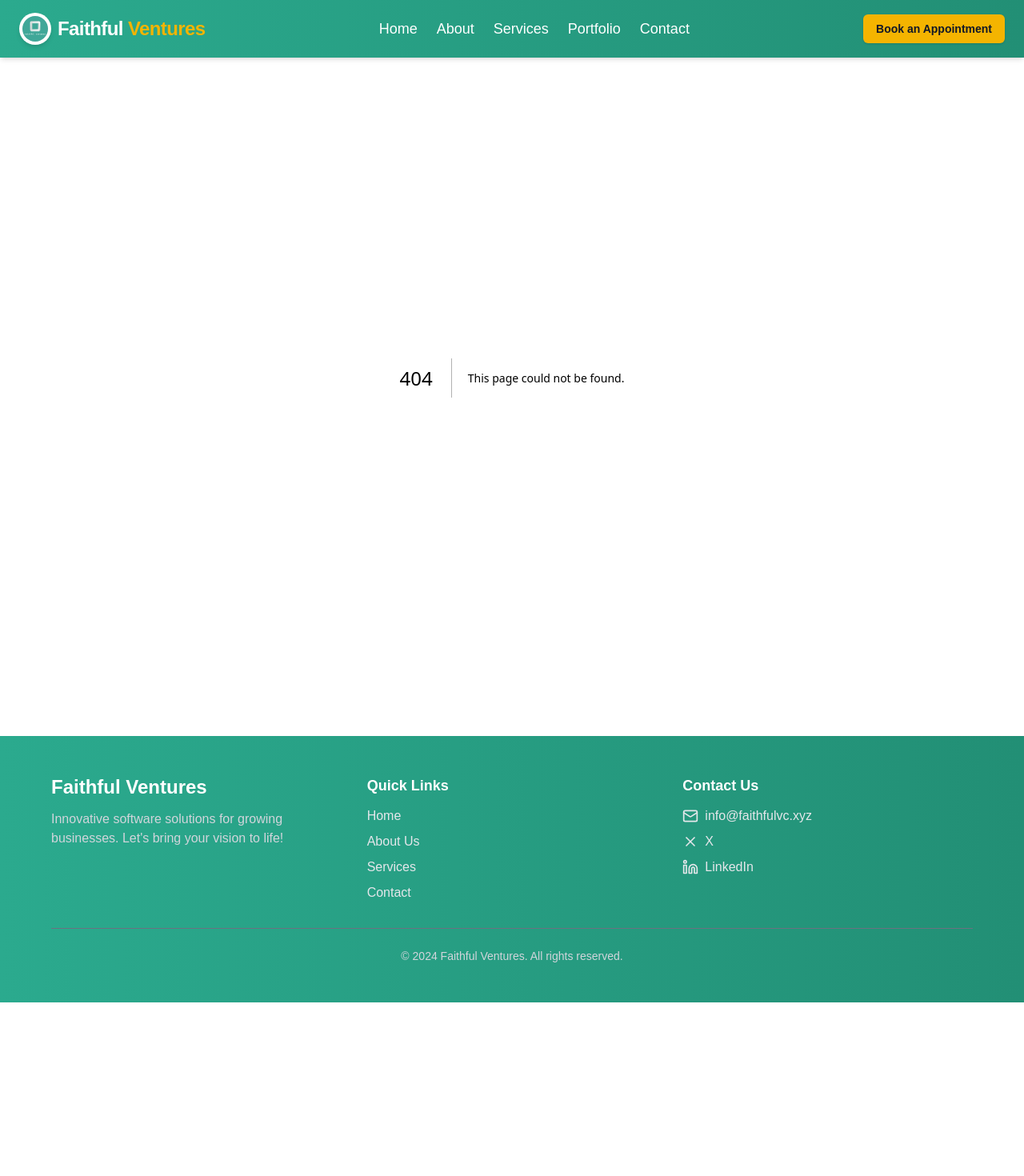
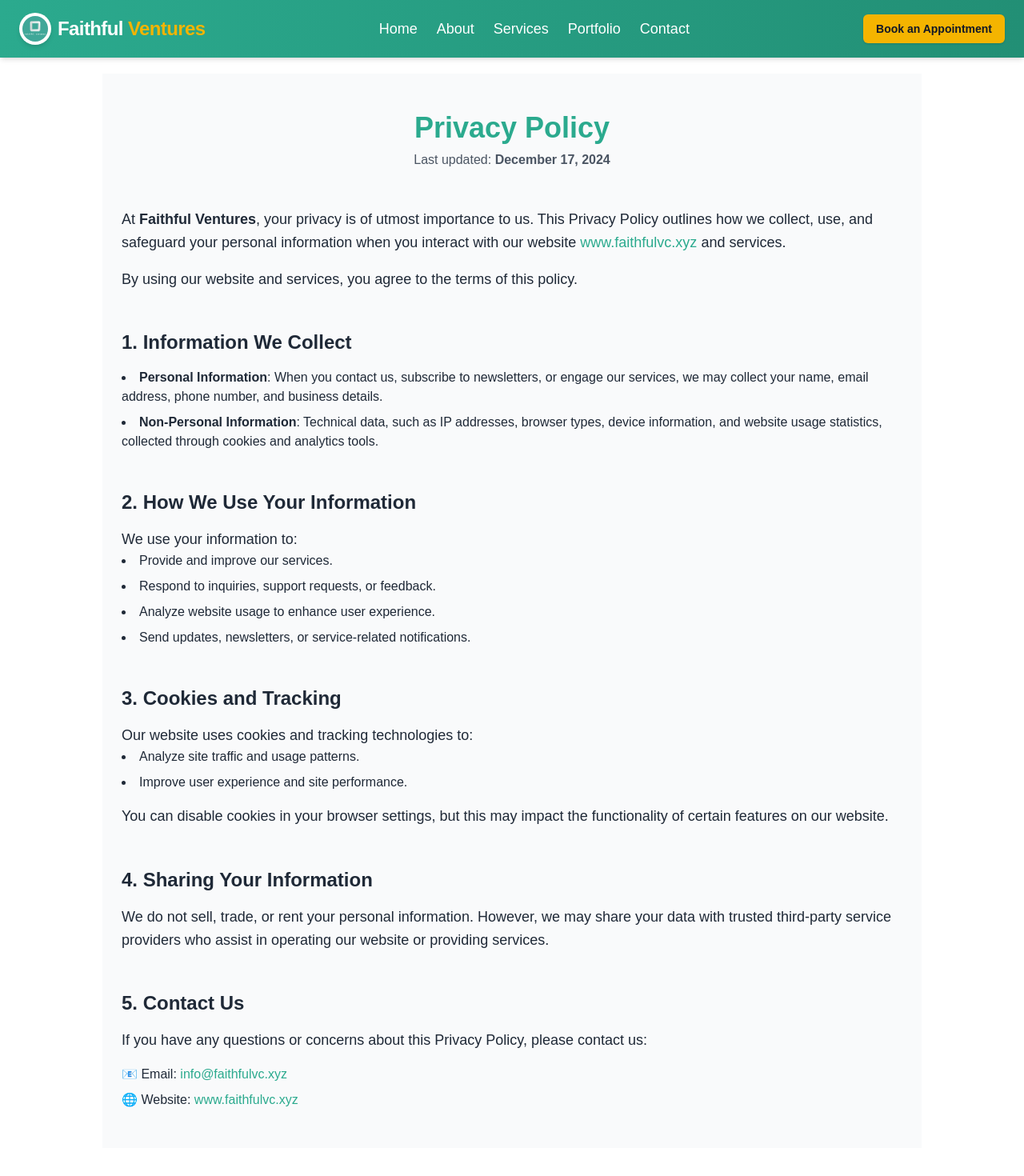
Before and after one commit to noah-sheldon/faithful-ventures, a Next.js app: page /privacy in a window 1280 px wide. Before the commit this address had no page. Shown: the top 1470 px of the page at 80% size. Before the commit the page ends 1253 px from the top, so only its background shows below. Built offline with nearby package versions, Linux system fonts and the light colour scheme.

Commit message:
privacy policy

```diff
--- /dev/null
+++ b/app/privacy/page.tsx
@@ -0,0 +1,124 @@
+import Link from "next/link";
+
+export default function PrivacyPolicy() {
+  const today = new Date().toLocaleDateString(undefined, {
+    year: "numeric",
+    month: "long",
+    day: "numeric",
+  });
+
+  return (
+    <main className="m-5 max-w-5xl mx-auto px-6 py-12 space-y-12 bg-gray-50 dark:bg-gray-900 text-gray-800 dark:text-gray-200">
+      {/* Header */}
+      <section className="text-center">
+        <h1 className="text-4xl font-extrabold text-[#2BAA8E]">
+          Privacy Policy
+        </h1>
+        <p className="mt-2 text-gray-600 dark:text-gray-400">
+          Last updated: <span className="font-semibold">{today}</span>
+        </p>
+      </section>
+
+      {/* Introduction */}
+      <section>
+        <p className="leading-relaxed text-lg">
+          At <strong>Faithful Ventures</strong>, your privacy is of utmost
+          importance to us. This Privacy Policy outlines how we collect, use,
+          and safeguard your personal information when you interact with our
+          website{" "}
+          <Link href="/" className="text-[#2BAA8E] hover:underline">
+            www.faithfulvc.xyz
+          </Link>{" "}
+          and services.
+        </p>
+        <p className="mt-4 leading-relaxed text-lg">
+          By using our website and services, you agree to the terms of this
+          policy.
+        </p>
+      </section>
+
+      {/* Information We Collect */}
+      <section>
+        <h2 className="text-2xl font-bold mb-4">1. Information We Collect</h2>
+        <ul className="space-y-2 list-disc list-inside">
+          <li>
+            <strong>Personal Information</strong>: When you contact us,
+            subscribe to newsletters, or engage our services, we may collect
+            your name, email address, phone number, and business details.
+          </li>
+          <li>
+            <strong>Non-Personal Information</strong>: Technical data, such as
+            IP addresses, browser types, device information, and website usage
+            statistics, collected through cookies and analytics tools.
+          </li>
+        </ul>
+      </section>
+
+      {/* How We Use Your Information */}
+      <section>
+        <h2 className="text-2xl font-bold mb-4">
+          2. How We Use Your Information
+        </h2>
+        <p className="leading-relaxed text-lg">We use your information to:</p>
+        <ul className="space-y-2 list-disc list-inside">
+          <li>Provide and improve our services.</li>
+          <li>Respond to inquiries, support requests, or feedback.</li>
+          <li>Analyze website usage to enhance user experience.</li>
+          <li>Send updates, newsletters, or service-related notifications.</li>
+        </ul>
+      </section>
+
+      {/* Cookies and Tracking */}
+      <section>
+        <h2 className="text-2xl font-bold mb-4">3. Cookies and Tracking</h2>
+        <p className="leading-relaxed text-lg">
+          Our website uses cookies and tracking technologies to:
+        </p>
+        <ul className="space-y-2 list-disc list-inside">
+          <li>Analyze site traffic and usage patterns.</li>
+          <li>Improve user experience and site performance.</li>
+        </ul>
+        <p className="mt-4 leading-relaxed text-lg">
+          You can disable cookies in your browser settings, but this may impact
+          the functionality of certain features on our website.
+        </p>
+      </section>
+
+      {/* Sharing Your Information */}
+      <section>
+        <h2 className="text-2xl font-bold mb-4">4. Sharing Your Information</h2>
+        <p className="leading-relaxed text-lg">
+          We do not sell, trade, or rent your personal information. However, we
+          may share your data with trusted third-party service providers who
+          assist in operating our website or providing services.
+        </p>
+      </section>
+
+      {/* Contact */}
+      <section>
+        <h2 className="text-2xl font-bold mb-4">5. Contact Us</h2>
+        <p className="leading-relaxed text-lg">
+          If you have any questions or concerns about this Privacy Policy,
+          please contact us:
+        </p>
+        <ul className="space-y-2 mt-4">
+          <li>
+            📧 Email:{" "}
+            <a
+              href="mailto:info@faithfulvc.xyz"
+              className="text-[#2BAA8E] hover:underline"
+            >
+              info@faithfulvc.xyz
+            </a>
+          </li>
+          <li>
+            🌐 Website:{" "}
+            <Link href="/" className="text-[#2BAA8E] hover:underline">
+              www.faithfulvc.xyz
+            </Link>
+          </li>
+        </ul>
+      </section>
+    </main>
+  );
+}
```
